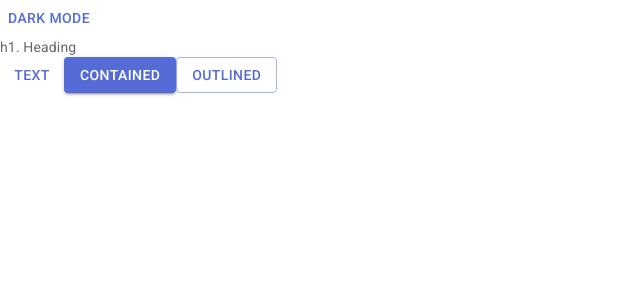
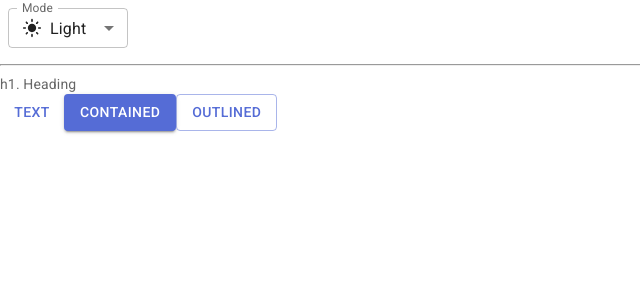
Before and after one commit to hatran216004/trello-ui, a React (Vite) app: page / in a window 1280 px wide. Shown: the top 300 px of the page, without its empty margins (0-640 px from the left). Built offline with nearby package versions, Linux system fonts and the light colour scheme.

Commit message:
Dark Mode & Light Mode #2

```diff
--- a/src/App.jsx
+++ b/src/App.jsx
@@ -1,24 +1,12 @@
 import Button from '@mui/material/Button'
 import Typography from '@mui/material/Typography'
-import { useColorScheme } from '@mui/material/styles'
-
-function ModeToggle() {
-  const { mode, setMode } = useColorScheme()
-  return (
-    <Button
-      onClick={() => {
-        setMode(mode === 'light' ? 'dark' : 'light')
-      }}
-    >
-      {mode === 'light' ? 'Dark Mode' : 'Light Mode'}
-    </Button>
-  )
-}
+import ModeSelect from './components/ModeSelect'
 
 function App() {
   return (
     <>
-      <ModeToggle />
+      <ModeSelect />
+      <hr />
       <Typography variant="body2" color="text.secondary">
         h1. Heading
       </Typography>
--- /dev/null
+++ b/src/components/ModeSelect/ModeSelect.jsx
@@ -0,0 +1,52 @@
+import InputLabel from '@mui/material/InputLabel'
+import MenuItem from '@mui/material/MenuItem'
+import FormControl from '@mui/material/FormControl'
+import Select from '@mui/material/Select'
+import { useColorScheme } from '@mui/material'
+import LightModeIcon from '@mui/icons-material/LightMode'
+import DarkModeIcon from '@mui/icons-material/DarkMode'
+import SettingsBrightnessIcon from '@mui/icons-material/SettingsBrightness'
+import Box from '@mui/material/Box'
+
+const ModeSelect = () => {
+  const { mode, setMode } = useColorScheme()
+
+  const handleChange = (event) => {
+    const selectedMode = event.target.value
+    setMode(selectedMode)
+  }
+
+  return (
+    <FormControl sx={{ m: 1, minWidth: 120 }} size="small">
+      <InputLabel id="label-select-dark-light-mode">Mode</InputLabel>
+      <Select
+        labelId="label-select-dark-light-mode"
+        id="select-dark-light-mode"
+        value={mode}
+        label="Mode"
+        onChange={handleChange}
+      >
+        <MenuItem value="light">
+          <Box sx={{ display: 'flex', alignItems: 'center', gap: 1 }}>
+            <LightModeIcon fontSize="small" />
+            Light
+          </Box>
+        </MenuItem>
+        <MenuItem value="dark">
+          <Box sx={{ display: 'flex', alignItems: 'center', gap: 1 }}>
+            <DarkModeIcon fontSize="small" />
+            Dark
+          </Box>
+        </MenuItem>
+        <MenuItem value="system">
+          <Box sx={{ display: 'flex', alignItems: 'center', gap: 1 }}>
+            <SettingsBrightnessIcon fontSize="small" />
+            System
+          </Box>
+        </MenuItem>
+      </Select>
+    </FormControl>
+  )
+}
+
+export default ModeSelect
--- /dev/null
+++ b/src/components/ModeSelect/index.js
@@ -0,0 +1 @@
+export { default } from './ModeSelect'
```
